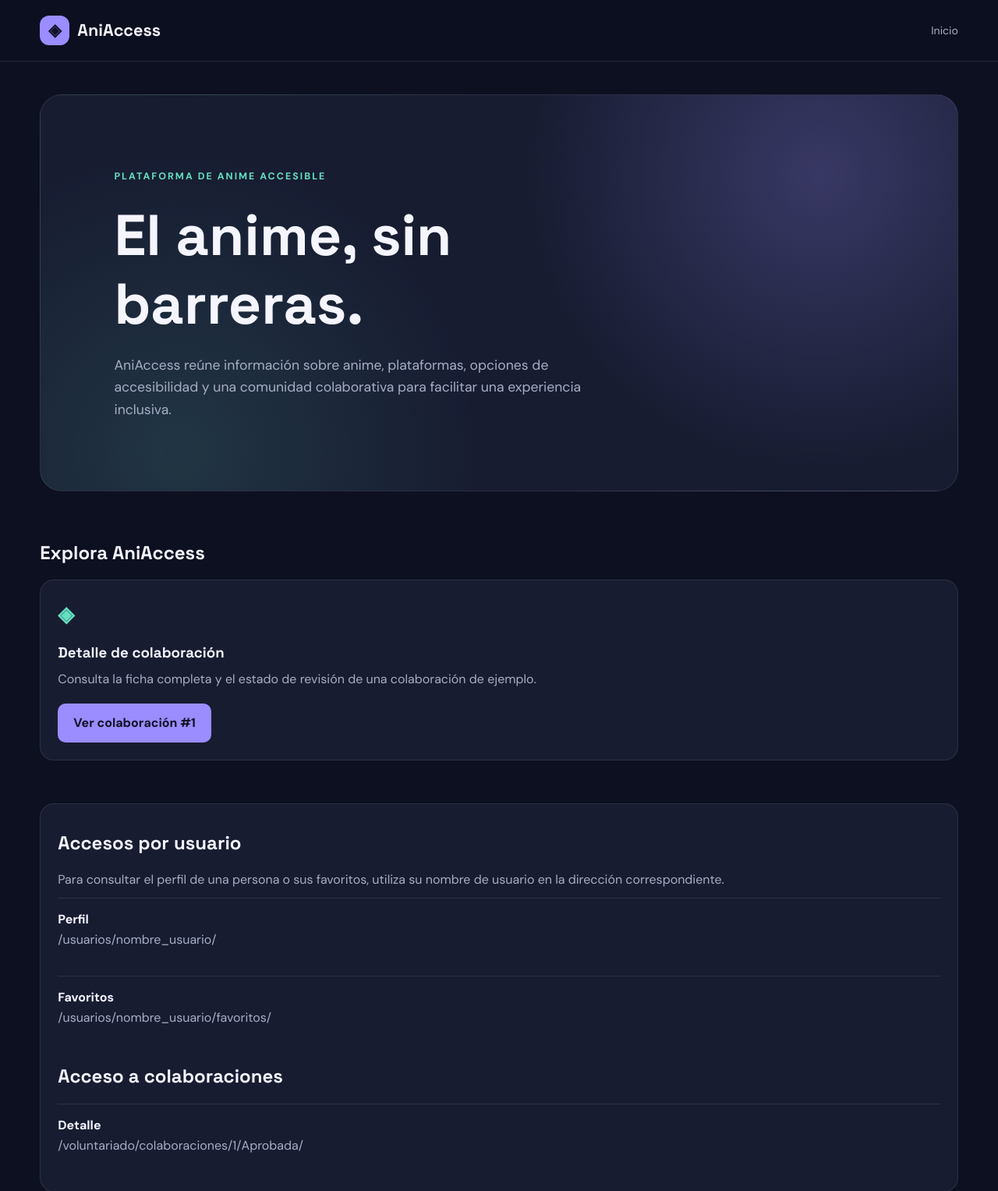
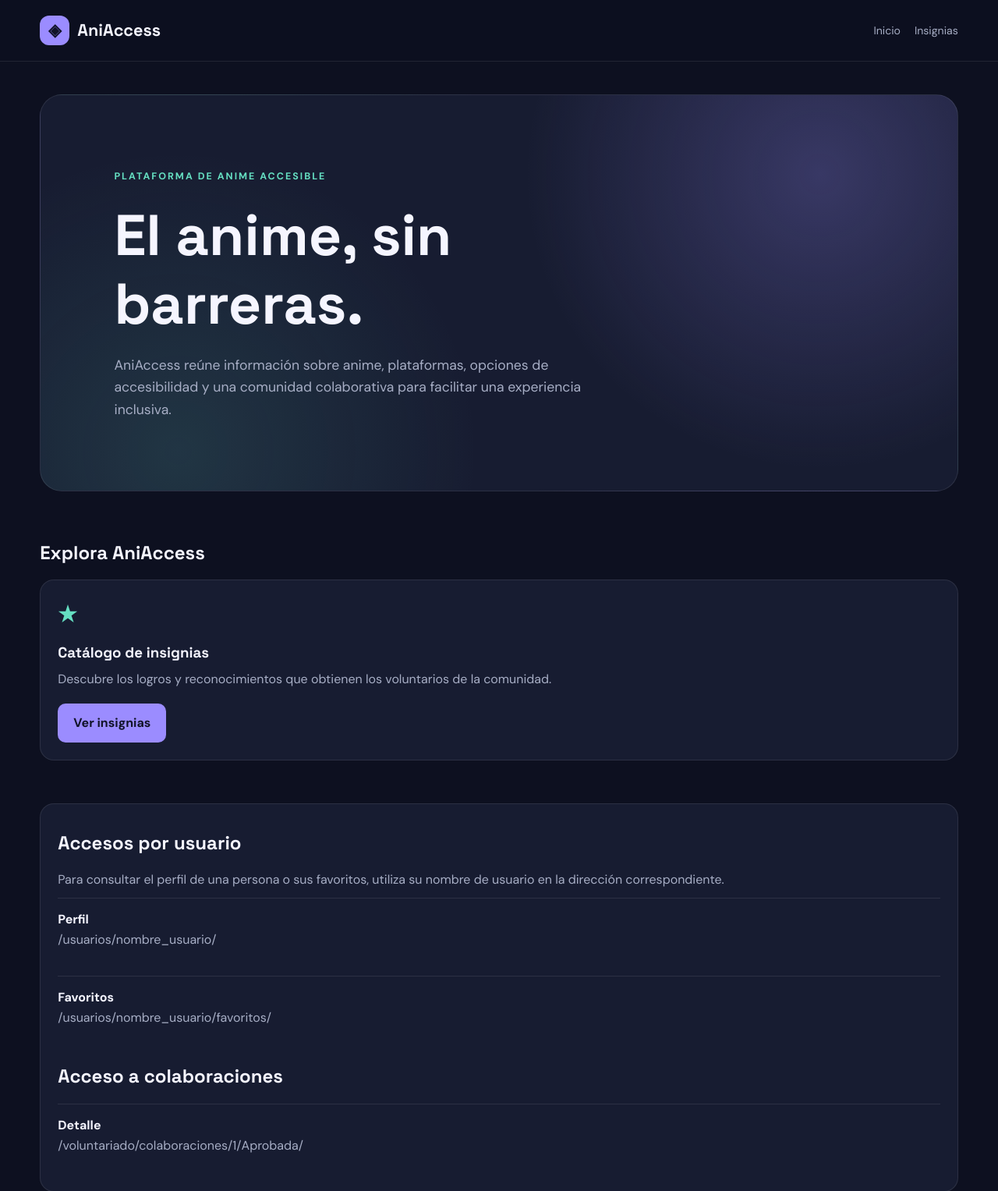
Before and after one commit to jesufercor-max/AniAccess, a Django app: page / in a window 1280 px wide. Shown: the top 1527 px of the page at 78% size. Run offline with Django 5.2, Linux system fonts and the light colour scheme.

Commit message:
Añadir catálogo de insignias

```diff
--- a/AniAccess/templates/AniAccess/base.html
+++ b/AniAccess/templates/AniAccess/base.html
@@ -16,6 +16,7 @@
             </a>
             <nav class="main-nav">
                 <a href="{% url 'index' %}">Inicio</a>
+                <a href="{% url 'catalogo_insignias' %}">Insignias</a>
             </nav>
         </div>
     </header>
--- a/AniAccess/templates/AniAccess/index.html
+++ b/AniAccess/templates/AniAccess/index.html
@@ -21,11 +21,11 @@
 
     <div class="data-grid">
         <article class="feature-card">
-            <span class="feature-icon">◈</span>
-            <h3>Detalle de colaboración</h3>
-            <p>Consulta la ficha completa y el estado de revisión de una colaboración de ejemplo.</p>
-            <a href="{% url 'detalle_colaboracion' 1 'Aprobada' %}" class="btn btn-primary">
-                Ver colaboración #1
+            <span class="feature-icon">★</span>
+            <h3>Catálogo de insignias</h3>
+            <p>Descubre los logros y reconocimientos que obtienen los voluntarios de la comunidad.</p>
+            <a href="{% url 'catalogo_insignias' %}" class="btn btn-primary">
+                Ver insignias
             </a>
         </article>
     </div>
--- a/AniAccess/urls.py
+++ b/AniAccess/urls.py
@@ -3,5 +3,5 @@ from .import views
 
 urlpatterns = [
     path('', views.index ,name='index'),
-    path('voluntariado/colaboraciones/<int:id>/<str:estado>/', views.detalle_colaboracion, name='detalle_colaboracion'),
+    path('voluntariado/insignias/', views.catalogo_insignias, name='catalogo_insignias'),
 ]
--- a/AniAccess/views.py
+++ b/AniAccess/views.py
@@ -19,39 +19,44 @@ def index(request):
     return render(request, 'AniAccess/index.html')
 
 
-# Vista 9 Información de las colaboraciones
-def detalle_colaboracion(request, id, estado):
+# Vista 10 Insignias de los voluntarios
+def catalogo_insignias(request):
     """
-    Muestra la información completa de una colaboración,
-    identificándola mediante su ID y su estado.
+    Muestra las insignias activas y el número de voluntarios
+    que han conseguido cada una.
     """
 
     # QUERYSET ORM:
-    # Busca la colaboración por su identificador y estado.
-    # select_related carga el voluntario y el usuario asociado
-    # en la misma consulta mediante JOIN.
-    colaboracion = get_object_or_404(
-        Colaboracion.objects.select_related(
-            'voluntario__usuario'
-        ),
-        id=id,
-        estado=estado
+    # Filtra las insignias activas.
+    # Cuenta los voluntarios asociados mediante la relación ManyToMany.
+    # Carga también los voluntarios y sus usuarios.
+    insignias = Insignia.objects.filter(
+        activa=True
+    ).annotate(
+        total_voluntarios=Count(
+            'voluntarios',
+            distinct=True
+        )
+    ).prefetch_related(
+        'voluntarios__usuario'
+    ).order_by(
+        'puntos_necesarios'
     )
 
     # SQL RAW:
-    # colaboracion = Colaboracion.objects.raw(
-    #     "SELECT c.* "
-    #     "FROM AniAccess_colaboracion c "
-    #     "INNER JOIN AniAccess_voluntario v "
-    #     "ON v.id = c.voluntario_id "
-    #     "INNER JOIN AniAccess_usuario u "
-    #     "ON u.id = v.usuario_id "
-    #     "WHERE c.id = %s AND c.estado = %s",
-    #     [id, estado]
+    # insignias = Insignia.objects.raw(
+    #     "SELECT i.*, "
+    #     "COUNT(DISTINCT vi.voluntario_id) AS total_voluntarios "
+    #     "FROM AniAccess_insignia i "
+    #     "LEFT JOIN AniAccess_voluntario_insignias vi "
+    #     "ON vi.insignia_id = i.id "
+    #     "WHERE i.activa = 1 "
+    #     "GROUP BY i.id "
+    #     "ORDER BY i.puntos_necesarios"
     # )
 
     return render(
         request,
-        'AniAccess/detalle_colaboracion.html',
-        {'colaboracion': colaboracion}
+        'AniAccess/catalogo_insignias.html',
+        {'insignias': insignias}
     )
```
Also changed, not shown: AniAccess/templates/AniAccess/catalogo_insignias.html (added, +76 -0 lines), AniAccess/templates/AniAccess/detalle_colaboracion.html (deleted, +0 -108 lines), README.md.
